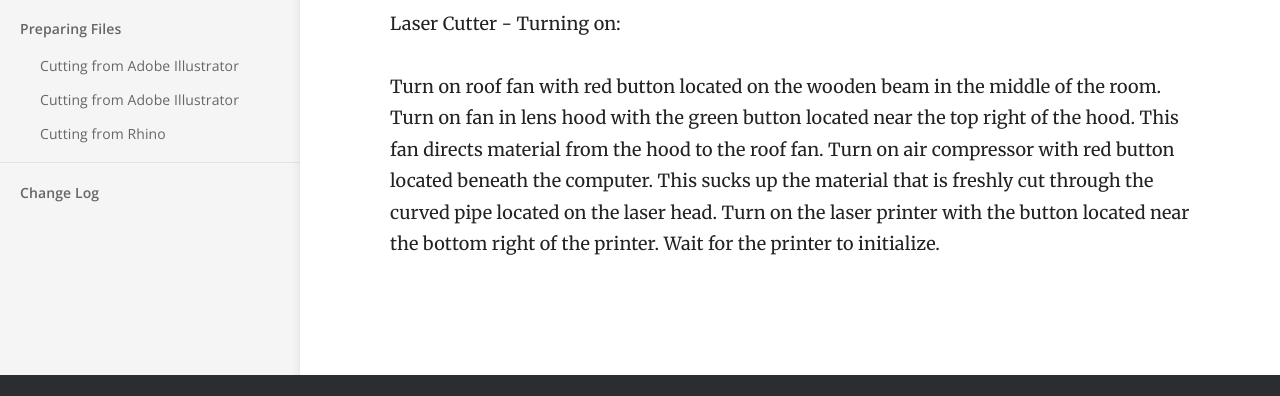
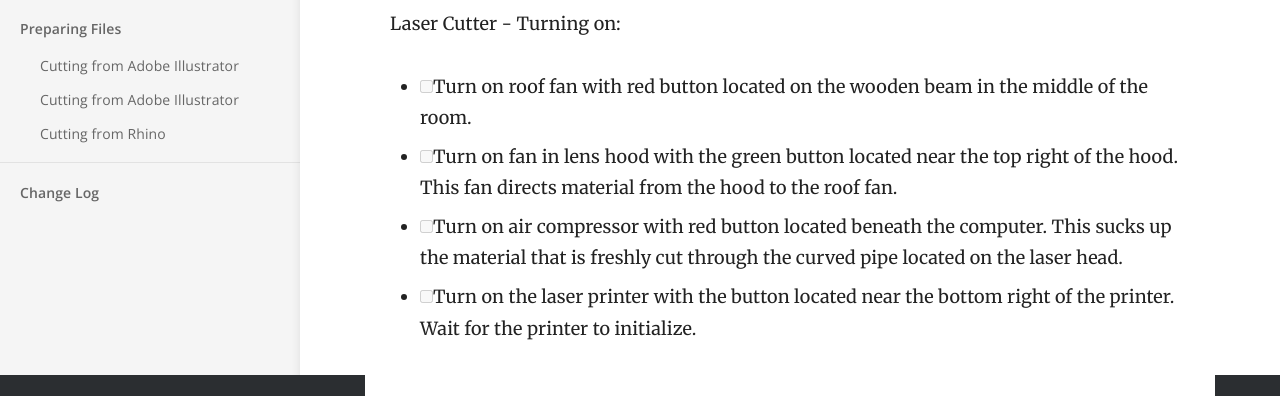
Before and after one commit to cmac-duke/cmac-laser-cutter, a Jekyll site: the page built from _docs/general-use/starting-the-laser-cutter.md, in a window 1280 px wide, cut to the strip 525-921 px from the top of the page. Built offline with Jekyll 4.4.1, drawn with Linux system fonts in a browser that asks for light colours; before the commit the page ends 900 px from its top, so only the background shows below that.

Commit message:
try checkboxes

```diff
--- a/_config.yml
+++ b/_config.yml
@@ -18,6 +18,9 @@ social:
   name: CMAC
   links:
     - http://yourdomain.com
+
+kramdown:
+  input: GFM
 
 # -----
 # Build
--- a/_docs/general-use/starting-the-laser-cutter.md
+++ b/_docs/general-use/starting-the-laser-cutter.md
@@ -8,7 +8,7 @@ order: 2
 
 Laser Cutter - Turning on:
 
-Turn on roof fan with red button located on the wooden beam in the middle of the room.
-Turn on fan in lens hood with the green button located near the top right of the hood. This fan directs material from the hood to the roof fan.
-Turn on air compressor with red button located beneath the computer. This sucks up the material that is freshly cut through the curved pipe located on the laser head.
-Turn on the laser printer with the button located near the bottom right of the printer. Wait for the printer to initialize.
+- [ ] Turn on roof fan with red button located on the wooden beam in the middle of the room.
+- [ ] Turn on fan in lens hood with the green button located near the top right of the hood. This fan directs material from the hood to the roof fan.
+- [ ] Turn on air compressor with red button located beneath the computer. This sucks up the material that is freshly cut through the curved pipe located on the laser head.
+- [ ] Turn on the laser printer with the button located near the bottom right of the printer. Wait for the printer to initialize.
```
